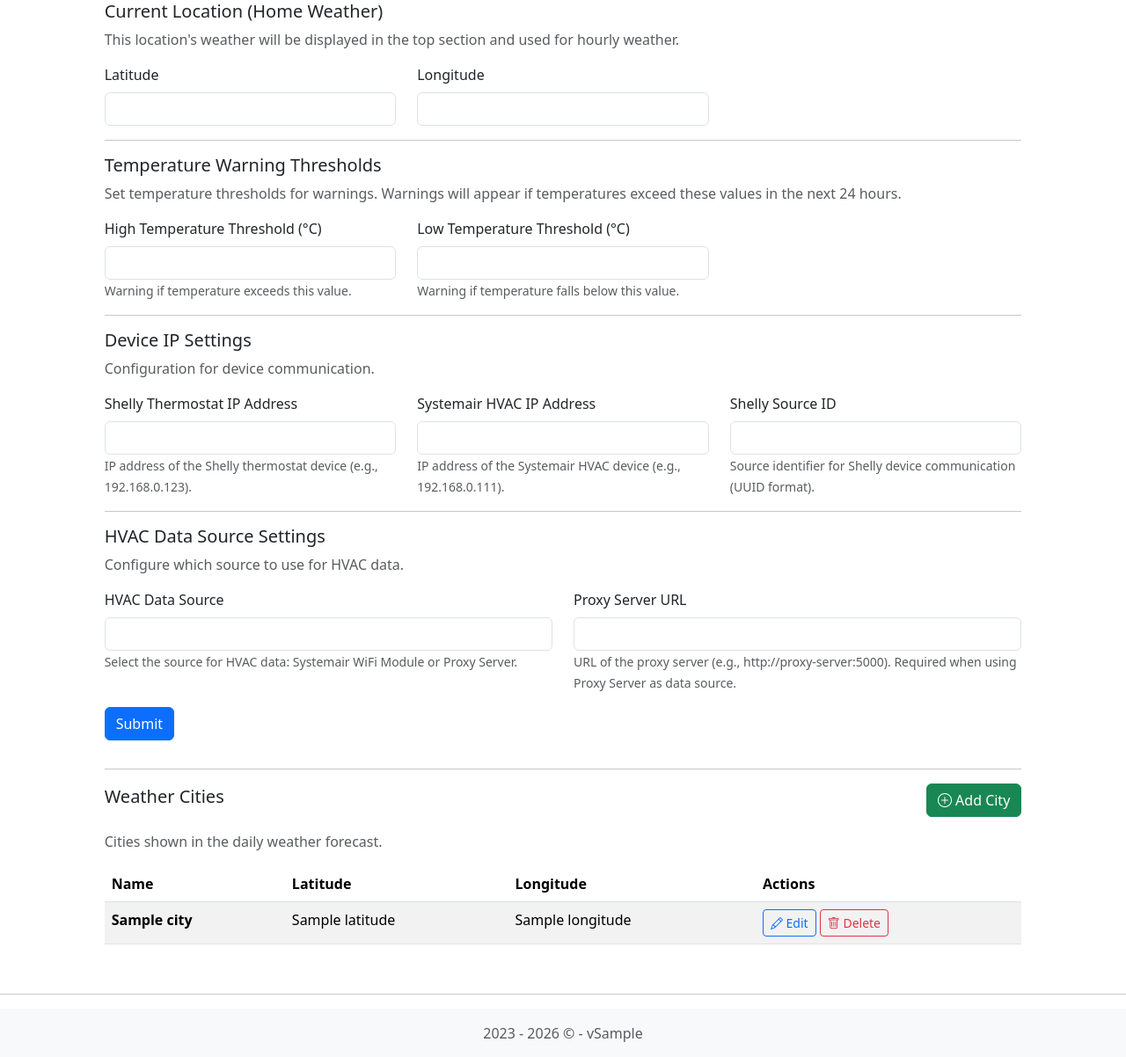
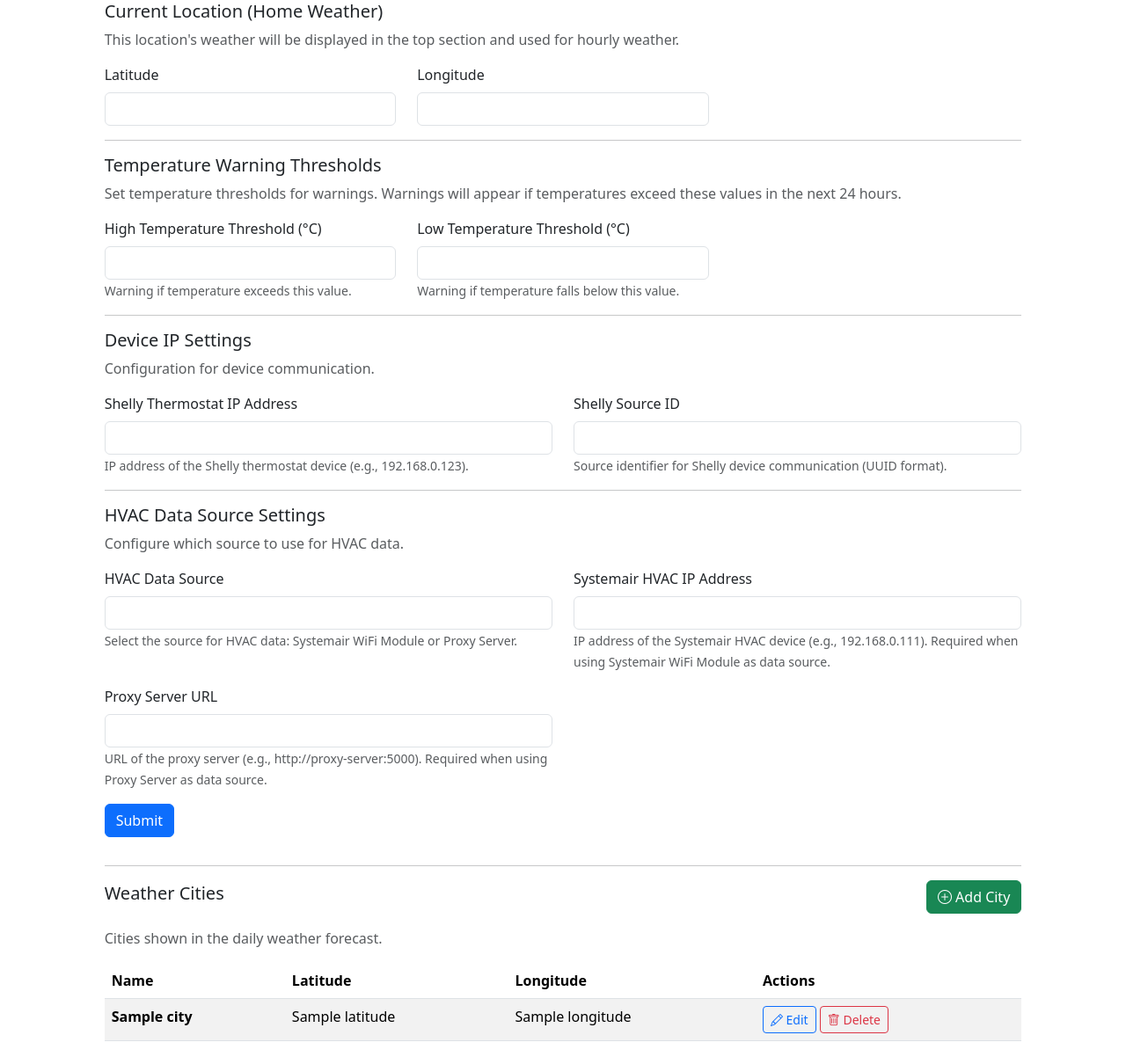
Before and after one commit to Charckle/razorair, a Python web app: template app/templates/main_page_module/admin/settings_edit.html in a window 1280 px wide. Shown: the part 157-1359 px from the top of the page at 88% size. Run offline with Jinja, Linux system fonts and the light colour scheme; the template is opened without the code that fills it: most values are stand-ins (such as "Sample title", 1, 10 or a date in 2020); form fields are guessed from the names that the template uses; some libraries are stand-ins or nearby versions.

Commit message:
added hvac proxy 2

```diff
--- a/app/templates/main_page_module/admin/settings_edit.html
+++ b/app/templates/main_page_module/admin/settings_edit.html
@@ -58,17 +58,12 @@
           <p class="text-muted">Configuration for device communication.</p>
 
           <div class="row mb-3">
-            <div class="col-md-4">
+            <div class="col-md-6">
               <label for="shelly_thermostat_ip" class="form-label">Shelly Thermostat IP Address</label>
               {{ form.shelly_thermostat_ip(class="form-control") }}
               <small class="form-text text-muted">IP address of the Shelly thermostat device (e.g., 192.168.0.123).</small>
             </div>
-            <div class="col-md-4">
-              <label for="systemair_hvac_ip" class="form-label">Systemair HVAC IP Address</label>
-              {{ form.systemair_hvac_ip(class="form-control") }}
-              <small class="form-text text-muted">IP address of the Systemair HVAC device (e.g., 192.168.0.111).</small>
-            </div>
-            <div class="col-md-4">
+            <div class="col-md-6">
               <label for="shelly_src_id" class="form-label">Shelly Source ID</label>
               {{ form.shelly_src_id(class="form-control") }}
               <small class="form-text text-muted">Source identifier for Shelly device communication (UUID format).</small>
@@ -86,6 +81,14 @@
               {{ form.hvac_data_source(class="form-control") }}
               <small class="form-text text-muted">Select the source for HVAC data: Systemair WiFi Module or Proxy Server.</small>
             </div>
+            <div class="col-md-6">
+              <label for="systemair_hvac_ip" class="form-label">Systemair HVAC IP Address</label>
+              {{ form.systemair_hvac_ip(class="form-control") }}
+              <small class="form-text text-muted">IP address of the Systemair HVAC device (e.g., 192.168.0.111). Required when using Systemair WiFi Module as data source.</small>
+            </div>
+          </div>
+
+          <div class="row mb-3">
             <div class="col-md-6">
               <label for="proxy_server_ip" class="form-label">Proxy Server URL</label>
               {{ form.proxy_server_ip(class="form-control") }}
--- a/data/config.json
+++ b/data/config.json
@@ -1 +1 @@
-{"local_city": "Koper", "current_location_latitude": 45.533421368837615, "current_location_longitude": 13.727852449587754, "high_temp_threshold": 30.0, "low_temp_threshold": 2.0, "shelly_src_id": "4727fb88-8d9a-47df-bff6-fdceccb1b333", "shelly_thermostat_ip": "192.168.0.108", "systemair_hvac_ip": "192.168.0.61"}
+{"local_city": "Koper", "current_location_latitude": 45.533421368837615, "current_location_longitude": 13.727852449587754, "high_temp_threshold": 30.0, "low_temp_threshold": 2.0, "shelly_src_id": "4727fb88-8d9a-47df-bff6-fdceccb1b333", "shelly_thermostat_ip": "192.168.0.108", "systemair_hvac_ip": "192.168.0.6", "proxy_server_ip": "http://192.168.0.62:5000", "hvac_data_source": "proxy"}
```
